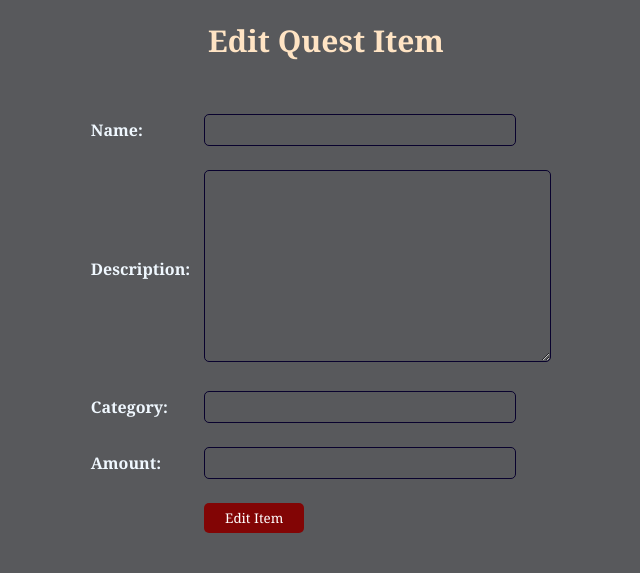
After one commit to SHAniaGraciA/animal_kaiser_album, a Django app: template main/templates/edit_item.html in a window 1280 px wide. The commit adds this page. Shown: the top 573 px of the page, without its empty margins (314-954 px from the left). Run offline with Django 4.2, Linux system fonts and the light colour scheme; the template is opened without the code that fills it: values that come from a table or form of the project are taken from there, others are empty.

Commit message:
give some design to the page

```diff
--- /dev/null
+++ b/main/templates/edit_item.html
@@ -0,0 +1,74 @@
+{% extends 'base.html' %}
+
+{% load static  %}
+{% block content %}
+<style>
+    *{
+        font-family: Georgia;
+        background-color: #58595c;
+    }
+    .inputarea{
+        color:aliceblue;
+    }
+    h1{
+        color: bisque;
+        text-align: center;
+        font-size: 30px;
+    }
+    form {
+        display: flex;
+        justify-content: center;
+        align-items: center;
+        text-align: left;
+        flex-direction: column;
+        padding: 20px;
+    }
+    input{
+        width: 300px;
+        height: 20px;
+        margin: 10px;
+        border-radius: 5px;
+        border: 1px solid #09022e;
+        padding: 5px;
+        color:azure;
+    }
+    textarea{
+        margin: 10px;
+        border-radius: 5px;
+        border: 1px solid #09022e;
+        padding: 5px;
+        color:azure;
+
+    }
+    input[type=submit] {
+        width: 100px;
+        height: 30px;
+        background-color: rgb(130, 5, 5);
+        color: #fff;
+        border: none;
+        border-radius: 5px;
+        cursor: pointer;
+        display: flex;
+        justify-content: center;
+        align-items: center;
+    }
+</style>
+<h1>Edit Quest Item</h1>
+
+<form method="POST">
+    {% csrf_token %}
+<div class = inputarea>
+    <table>
+        {{ form.as_table }}
+        <tr>
+            <td></td>
+            <td>
+                <input type="submit" value="Edit Item"/>
+            </td>
+        </tr>
+    </table>
+</div>
+
+</form>
+
+{% endblock %}
--- a/main/urls.py
+++ b/main/urls.py
@@ -1,7 +1,6 @@
 from django.urls import path
-from main.views import show_main, create_item, show_xml, show_json, show_xml_by_id, show_json_by_id,register,login_user,logout_user,add_amount_button, reduce_amount_button, remove_item_button
+from main.views import show_main, create_item, show_xml, show_json, show_xml_by_id, show_json_by_id,register,login_user,logout_user,add_amount_button, reduce_amount_button, remove_item,edit_item
 app_name = 'main'
-
 urlpatterns = [
     path('', login_user, name='login'),
     path('main', show_main, name='show_main'),
@@ -15,5 +14,6 @@ urlpatterns = [
     path('logout/', logout_user, name='logout'),
     path('add_amount_button/<int:item_id>/', add_amount_button, name='add_amount_button'),
     path('reduce_amount_button/<int:item_id>/', reduce_amount_button, name='reduce_amount_button'),
-    path('remove_item_button/<int:item_id>/', remove_item_button, name='remove_item_button'),
+    path('remove_item/<int:item_id>/', remove_item, name='remove_item'),
+    path('edit-item/<int:id>', edit_item, name='edit_item'),
 ]
--- a/quest99/urls.py
+++ b/quest99/urls.py
@@ -19,5 +19,5 @@ from django.urls import path
 from django.urls import path, include
 urlpatterns = [
     path('admin/', admin.site.urls),
-    path('', include('main.urls')),
+    path('', include('main.urls', namespace='main')),
 ]
```
Also changed, not shown: main/templates/main.html (+15 -18 lines), main/views.py (+16 -1 lines).
